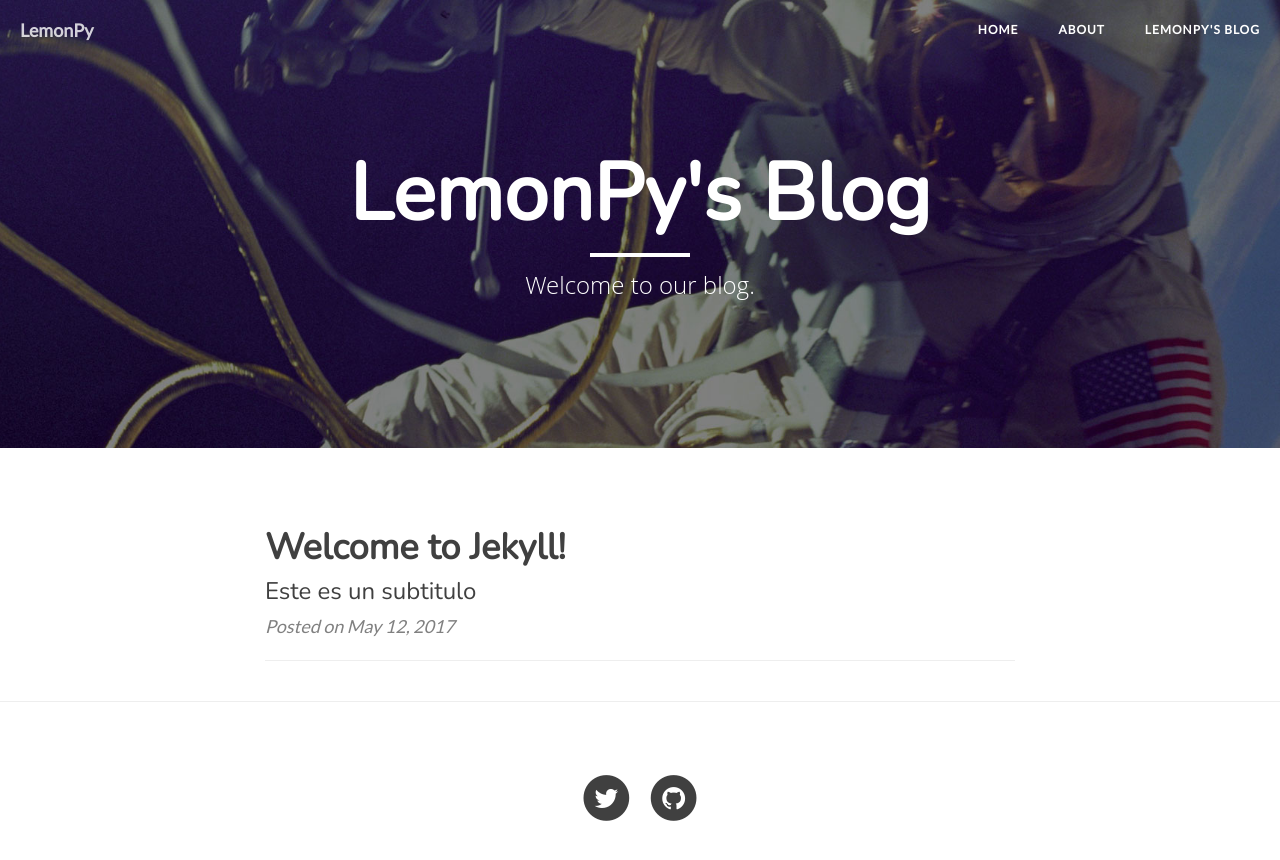
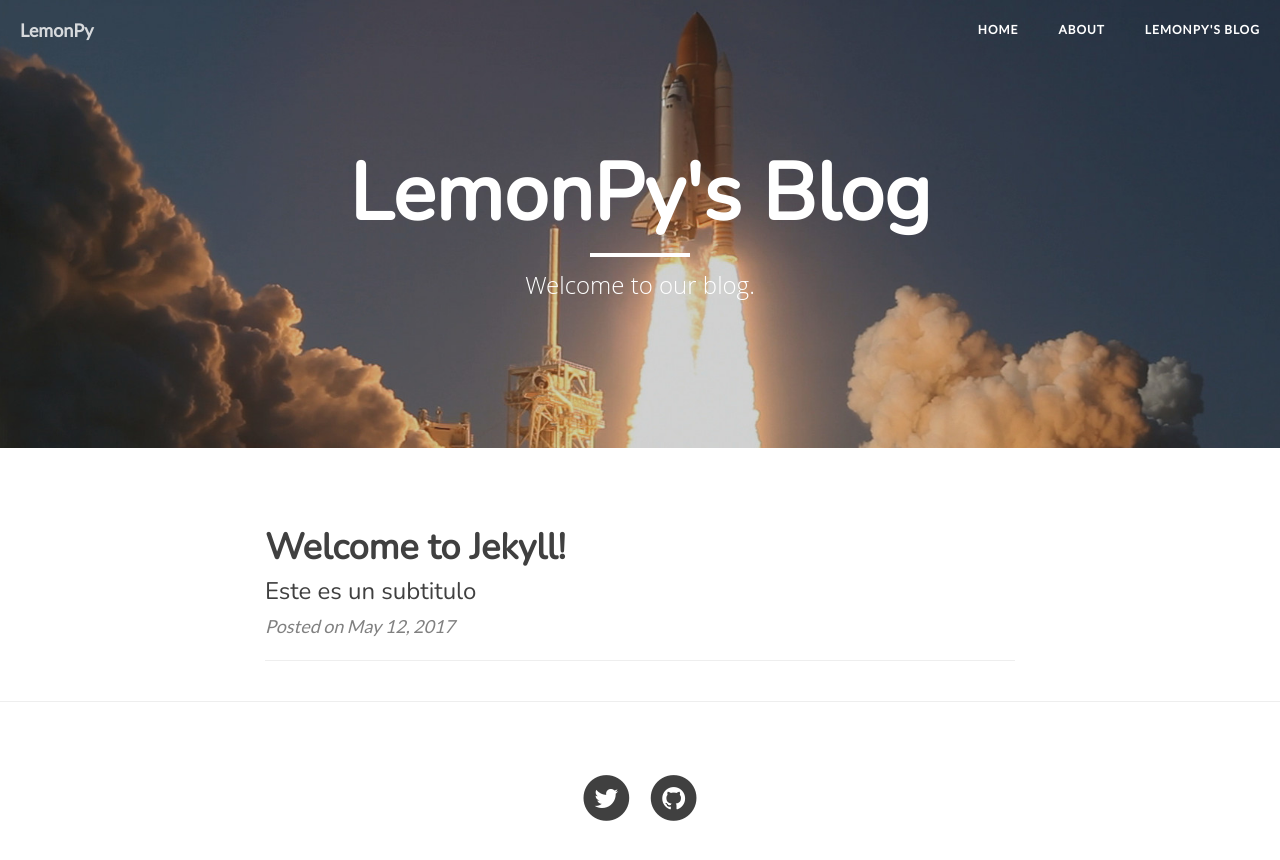
Before and after one commit to Lemon-Py/lemon-py.github.io, a Jekyll site: the page built from _pages/blog.html, in a window 1280 px wide. Shown: the top 860 px of the page. Built offline with Jekyll 4.4.1, drawn with Linux system fonts in a browser that asks for light colours.

Commit message:
blog bg change

```diff
--- a/_config.yml
+++ b/_config.yml
@@ -11,7 +11,7 @@ include: ['_pages']
 
 # Site settings
 title: LemonPy
-email: your-email@domain.com
+email: ogianatiempo@gmail.com
 description: > # this means to ignore newlines until "baseurl:"
   Urban vegetation phenology analysis. Sattelite image based, open source and
   community powered
--- a/_pages/blog.html
+++ b/_pages/blog.html
@@ -3,7 +3,7 @@ layout: page
 title: LemonPy's Blog
 permalink: /blog
 description: "Welcome to our blog."
-header-img: img/post-bg.jpg
+header-img: img/blog-bg.jpg
 ---
 {% for post in site.posts %}
 <div class="post-preview">
--- a/_posts/2017-05-11-welcome-to-jekyll.markdown
+++ b/_posts/2017-05-11-welcome-to-jekyll.markdown
@@ -4,7 +4,7 @@ title:  "Welcome to Jekyll!"
 subtitle: "Este es un subtitulo"
 date:   2017-05-11 22:41:36 -0300
 categories: jekyll update
-header-img: img/post-bg.jpg
+header-img: img/blog-bg.jpg
 ---
 You’ll find this post in your `_posts` directory. Go ahead and edit it and re-build the site to see your changes. You can rebuild the site in many different ways, but the most common way is to run `jekyll serve`, which launches a web server and auto-regenerates your site when a file is updated.
 
```
Also changed, not shown: img/blog-bg.jpg (added).
